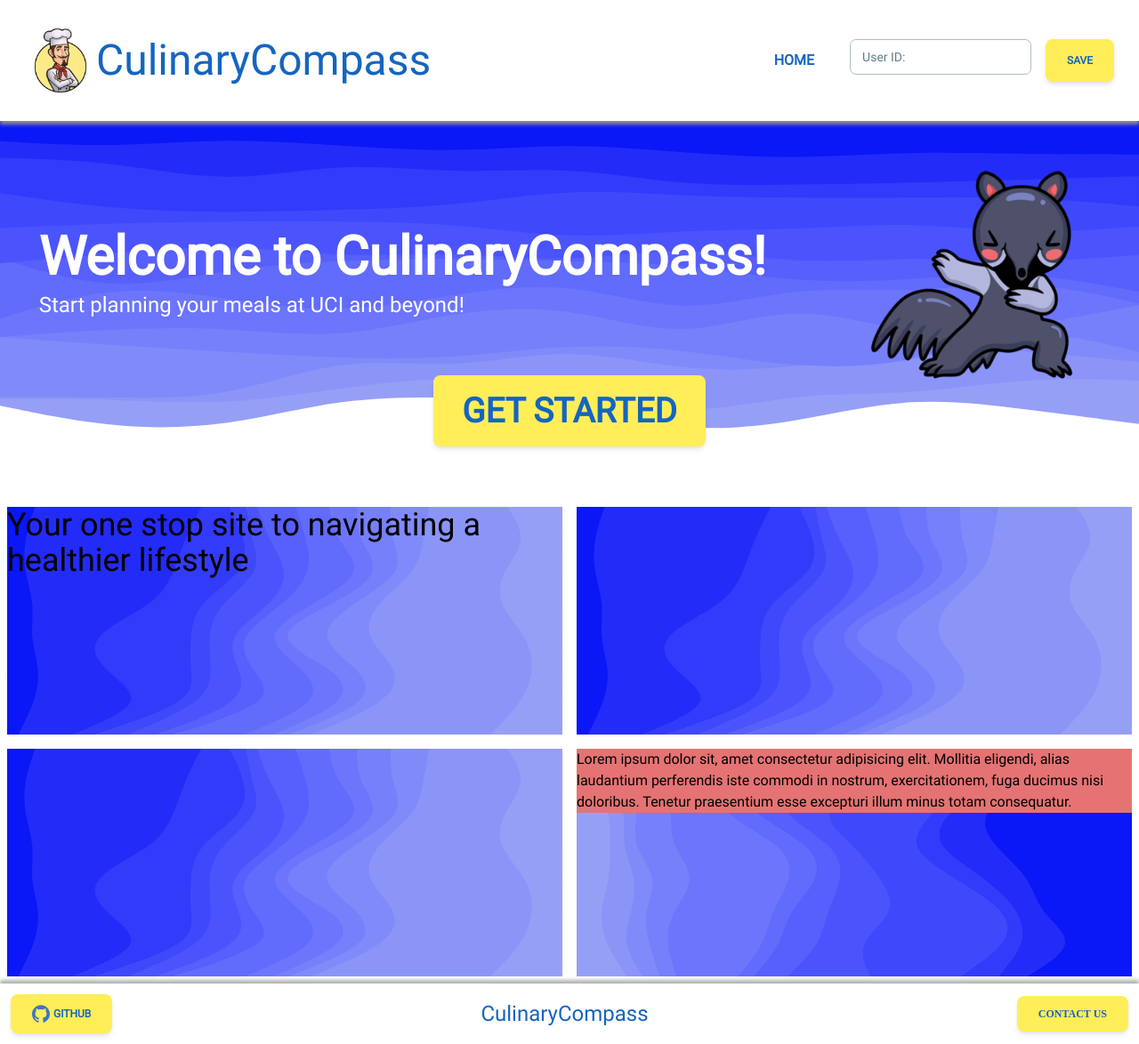
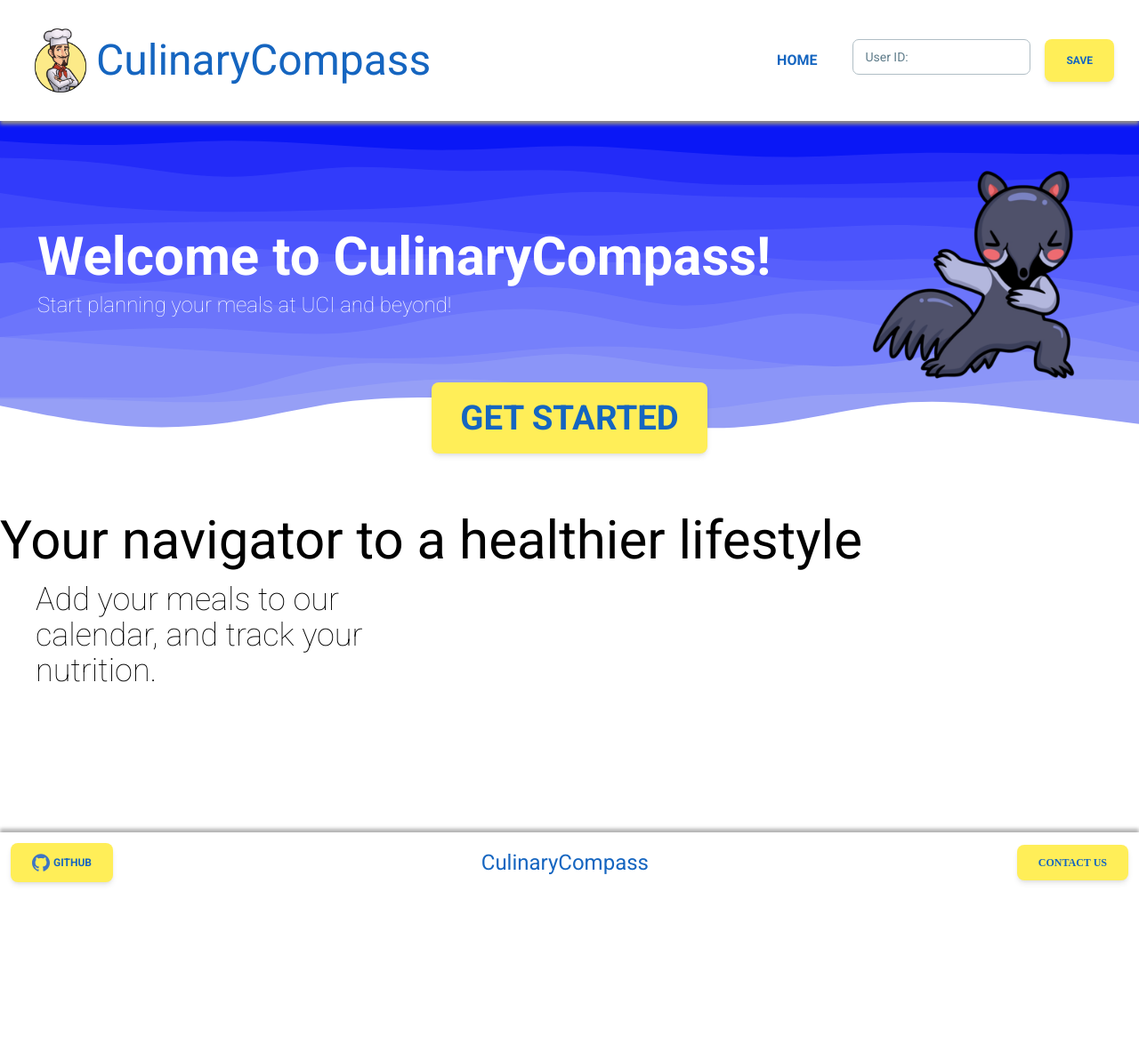
Before and after one commit to TuThanhHuy2124/culinary-compass, a React (Vite) app: page / in a window 1280 px wide. Shown: the whole page at 89% size. After the commit the page ends 1004 px from the top, so only its background shows below. Built offline with nearby package versions, Linux system fonts and the light colour scheme.

Commit message:
UI improvement

```diff
--- a/src/components/MealsDisplay.jsx
+++ b/src/components/MealsDisplay.jsx
@@ -8,7 +8,7 @@ import {
 
 export default function MealsDisplay ({ meals }) {
     let mealNames = [];
-    const DELETE_FOOD_API = "https://culinarycompassapi.onrender.com/delete/food_item/"
+    const DELETE_FOOD_API = "https://culinarycompassapi.onrender.com/delete/fooditem/"
 
 
     const [open, setOpen] = useState(0);
@@ -60,7 +60,6 @@ export default function MealsDisplay ({ meals }) {
         if (!localStorage.getItem("username")){
             return
         }
-        console.log(foodName);
         fetch(DELETE_FOOD_API, {
             method: "POST",
             headers: {
@@ -73,7 +72,6 @@ export default function MealsDisplay ({ meals }) {
         })
          .then(response => {
              if(response.ok) { response.json().then(() => {
-                console.log("Success")
              })}
          });
     }
--- a/src/index.css
+++ b/src/index.css
@@ -1,14 +1,11 @@
+
+@import url('https://fonts.googleapis.com/css2?family=Roboto:wght@100;400;700&display=swap');
 @tailwind base;
 @tailwind components;
 @tailwind utilities;
 
 @layer base {
-    @font-face {
-      font-family: 'Roboto';
-      font-style: normal;
-      font-weight: 400;
-      src: url(/public/fonts/Artifika/Roboto-Regular.ttf);
-    }
+
   }
 :root {
     --header-height: 104px;
--- a/src/pages/Home.jsx
+++ b/src/pages/Home.jsx
@@ -18,28 +18,19 @@ export default function Home () {
                 if(localStorage.getItem("username") !== null) {
                     window.location.href += "month"
                 }}}
-                className="!bg-yellow-400 !text-blue-800 -translate-y-3/4 !h-[10vh]">
+                className="!bg-yellow-400 !text-blue-800 -translate-y-3/4 !h-[10vh] mt-2">
                 <h1 className="text-[3vw] p-2">Get Started</h1>
             </Button>
-            <div id="row-1-container" className="flex">
-                <div id="row-1-text" className="relative w-fit p-2">
+            <p className="my-2 text-6xl font-medium w-full justify-start">Your navigator to a healthier lifestyle</p>
+            <div className="flex flex-col">
 
-                    <p className="absolute text-4xl font-medium w-fit mr-2">Your one stop site to navigating a healthier lifestyle</p>
-                    <img src="../../backgrounds/home_top_bg.svg"></img>
-                </div>
-                <div className="p-2">
-                    <img src="../../backgrounds/home_top_bg.svg"></img>
+                <div id="row-1-text" className=" w-screen p-2 content-start">
+                    <div className="w-1/3 pl-8"><p className="text-4xl font-thin w-full mr-2 content-start">Add your meals to our calendar, and track your nutrition.</p></div>
+                    <div className="w-2/3"><img></img></div>
                 </div>
             </div>
-            <div id="row-2-container" className="flex">
-                <div className="p-2">
-                    <img src="../../backgrounds/home_top_bg.svg"></img>
+            <div className="row-2-text">
                 </div>
-                <div id="row-2" className="relative p-2">
-                    <p className="absolute bg-red-300 w-fit mr-2 ">Lorem ipsum dolor sit, amet consectetur adipisicing elit. Mollitia eligendi, alias laudantium perferendis iste commodi in nostrum, exercitationem, fuga ducimus nisi doloribus. Tenetur praesentium esse excepturi illum minus totam consequatur.</p>
-                    <img src="../../backgrounds/home_bottom_bg.svg"></img>
-                </div>
-            </div>
         </div>
     )
 }
```
